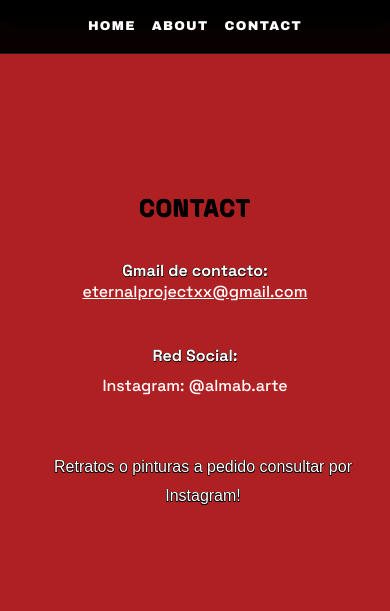
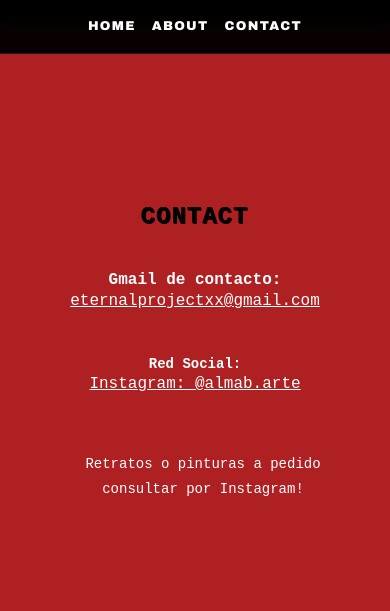
Before and after one commit to almamontii/portfolio, a website: page contact.html in a window 390 px wide. Shown: the part 233-844 px from the top of the page. Drawn offline with Linux system fonts and the light colour scheme.

Commit message:
Refine mobile footer and contact section styles; unify font family to "Intel One Mono" and adjust text properties for improved consistency and readability.

```diff
--- a/styles.css
+++ b/styles.css
@@ -1224,6 +1224,8 @@
         margin: 1rem;
         color: #ffffff !important;
         /* Texto blanco */
+        font-family: "Intel One Mono", monospace !important;
+        font-size: 14px !important;
     }
 
     .mobile-contact-content {
@@ -1242,6 +1244,8 @@
         left: 50% !important;
         transform: translate(-50%, -50%) !important;
         width: 100% !important;
+        text-shadow: none !important;
+        font-family: "Intel One Mono", monospace !important;
     }
 
     .mobile-contact-content h2 {
@@ -1252,15 +1256,19 @@
     .mobile-contact-content p {
         margin-bottom: 1.5rem !important;
         font-size: 16px !important;
+        font-family: "Intel One Mono", monospace !important;
     }
 
     .mobile-contact-content p:has(+ a) {
-        margin-bottom: -0.5rem !important;
+        margin-bottom: -1rem !important;
+        text-shadow: none !important;
+        font-family: "Intel One Mono", monospace !important;
     }
 
     .mobile-about-content h1 {
         color: #000000 !important;
         /* ABOUT ME en negro */
+        font-family: "Intel One Mono", monospace !important;
     }
 
     .mobile-about-content h2,
@@ -1268,6 +1276,7 @@
     .mobile-contact-content h2 {
         color: #ffffff !important;
         /* Otros títulos en blanco */
+        font-family: "Intel One Mono", monospace !important;
     }
 
     .mobile-about-content p,
@@ -1278,17 +1287,29 @@
     .mobile-contact-content .about-text-small {
         color: #ffffff !important;
         /* Párrafos en blanco */
+        font-family: "Intel One Mono", monospace !important;
+        font-size: 14px !important;
     }
 
     .mobile-contact-content .contact-email,
     .mobile-contact-content .instagram-link {
         color: #ffffff !important;
         /* Enlaces en blanco */
+        text-shadow: none !important;
+        text-decoration: underline !important;
+        font-family: "Intel One Mono", monospace !important;
+    }
+
+    .mobile-contact-content .commission-note {
+        text-shadow: none !important;
+        font-family: "Intel One Mono", monospace !important;
     }
 
     .mobile-contact-content .contact-label {
         color: #ffffff !important;
         /* "Gmail de contacto" en blanco */
+        text-shadow: none !important;
+        font-family: "Intel One Mono", monospace !important;
     }
 
     /* Hide About/Contact section on mobile home page */
```
